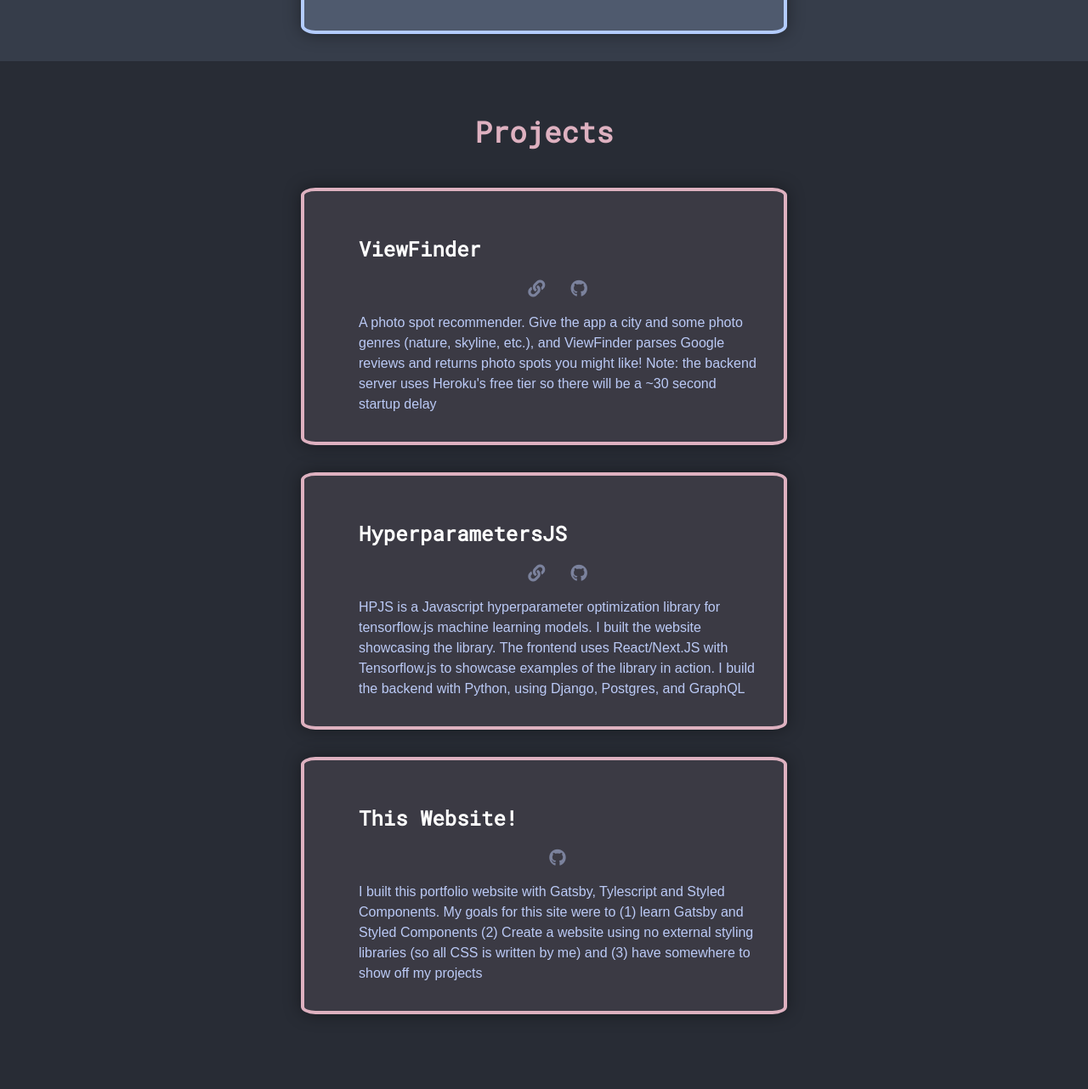
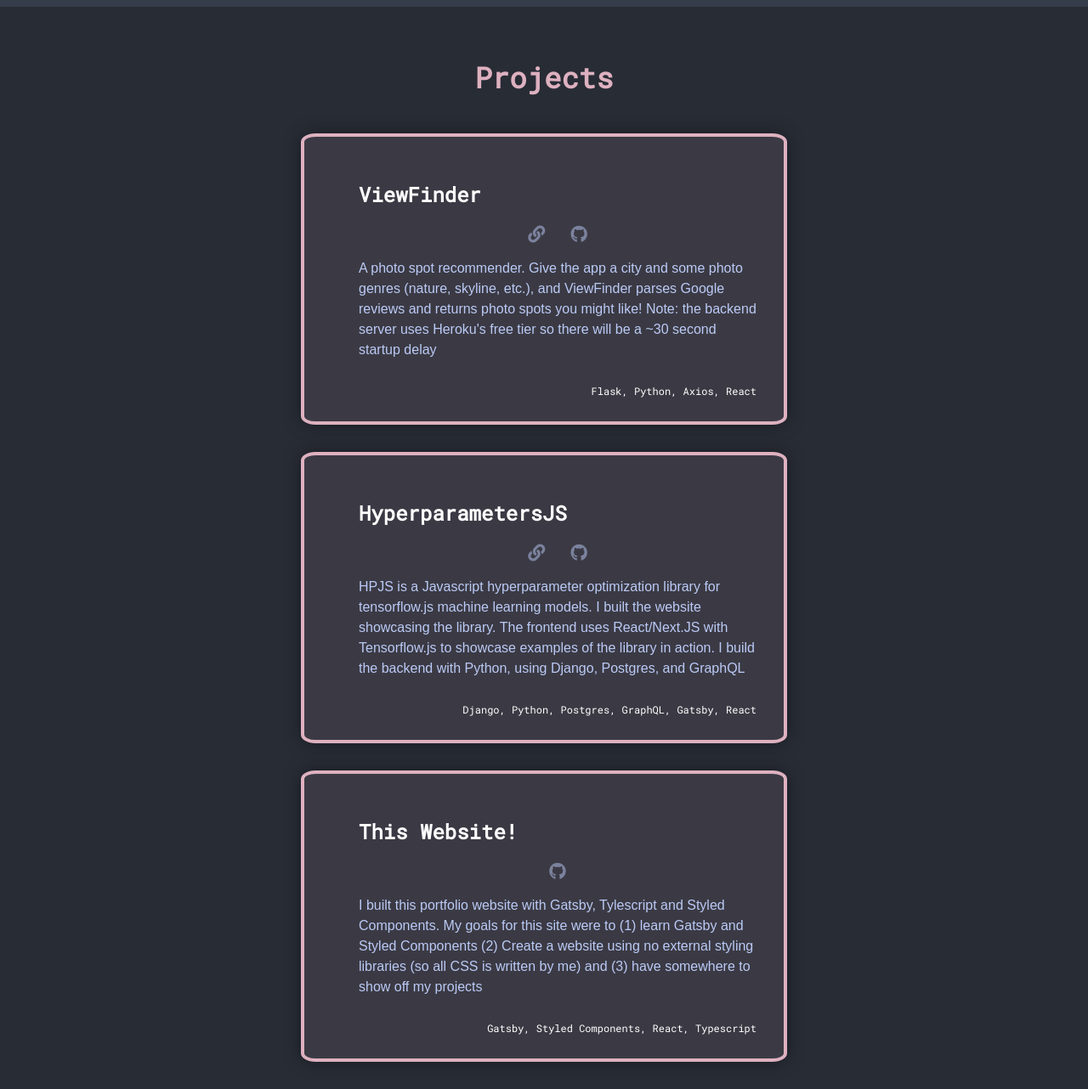
Before and after one commit to martin-stoyanov/site, a Gatsby site: page / in a window 1280 px wide. Shown: the part 1674-2956 px from the top of the page at 85% size. Before the commit the page ends 2900 px from the top, so only its background shows below. Built offline with nearby package versions, Linux system fonts and the light colour scheme; Gatsby itself is replaced by a stand-in of ours.

Commit message:
add simple text tags to projects

```diff
--- /dev/null
+++ b/src/components/Cards/CardTagsWrapper.tsx
@@ -0,0 +1,12 @@
+import React from 'react';
+import styled from 'styled-components';
+
+export const StyledCardTagsWrapper = styled.div`
+  padding-top: 1em;
+  padding-bottom: 1em;
+  text-align: right;
+`;
+
+export const CardTagsWrapper = ({ children }) => (
+  <StyledCardTagsWrapper>{children}</StyledCardTagsWrapper>
+);
--- a/src/components/Cards/Projects/CardMain.tsx
+++ b/src/components/Cards/Projects/CardMain.tsx
@@ -11,15 +11,4 @@
   }
 `;
 
-const CardTags = styled.div`
-  padding-top: 1em;
-  padding-bottom: 1em;
-  text-align: right;
-`;
-
-export const CardMain = ({ children }) => (
-  <CardMainDiv>
-    {children}
-    <CardTags></CardTags>
-  </CardMainDiv>
-);
+export const CardMain = ({ children }) => <CardMainDiv>{children}</CardMainDiv>;
--- a/src/components/Cards/Projects/HyperparametersJS/HyperparametersCard.tsx
+++ b/src/components/Cards/Projects/HyperparametersJS/HyperparametersCard.tsx
@@ -3,6 +3,7 @@
 import { Card } from '../Card';
 import { CardMain } from '../CardMain';
 import { breakpoints } from '../../../../utils';
+import { CardTagsWrapper } from '../../CardTagsWrapper';
 
 const color = '#bbcaf6';
 
@@ -68,6 +69,11 @@
         showcase examples of the library in action. I build the backend with
         Python, using Django, Postgres, and GraphQL
       </CardBody>
+      <CardTagsWrapper>
+        <p style={{ fontFamily: 'Roboto Mono, monospace', fontSize: '12px' }}>
+          Django, Python, Postgres, GraphQL, Gatsby, React
+        </p>
+      </CardTagsWrapper>
     </CardMain>
   </Card>
 );
--- a/src/components/Cards/Projects/ViewFinder/ViewfinderCard.tsx
+++ b/src/components/Cards/Projects/ViewFinder/ViewfinderCard.tsx
@@ -3,6 +3,7 @@
 import { Card } from '../Card';
 import { CardMain } from '../CardMain';
 import { breakpoints } from '../../../../utils';
+import { CardTagsWrapper } from '../../CardTagsWrapper';
 
 const color = '#bbcaf6';
 
@@ -67,6 +68,11 @@
         returns photo spots you might like! Note: the backend server uses
         Heroku's free tier so there will be a ~30 second startup delay
       </CardBody>
+      <CardTagsWrapper>
+        <p style={{ fontFamily: 'Roboto Mono, monospace', fontSize: '12px' }}>
+          Flask, Python, Axios, React
+        </p>
+      </CardTagsWrapper>
     </CardMain>
   </Card>
 );
--- a/src/components/Cards/Projects/Website/Website.tsx
+++ b/src/components/Cards/Projects/Website/Website.tsx
@@ -2,6 +2,7 @@
 import styled from 'styled-components';
 import { Card } from '../Card';
 import { CardMain } from '../CardMain';
+import { CardTagsWrapper } from '../../CardTagsWrapper';
 import { breakpoints } from '../../../../utils';
 
 const color = '#bbcaf6';
@@ -58,6 +59,11 @@
         Components (2) Create a website using no external styling libraries (so
         all CSS is written by me) and (3) have somewhere to show off my projects
       </CardBody>
+      <CardTagsWrapper>
+        <p style={{ fontFamily: 'Roboto Mono, monospace', fontSize: '12px' }}>
+          Gatsby, Styled Components, React, Typescript
+        </p>
+      </CardTagsWrapper>
     </CardMain>
   </Card>
 );
--- a/src/components/Cards/Work/CardMain.tsx
+++ b/src/components/Cards/Work/CardMain.tsx
@@ -11,15 +11,4 @@
   }
 `;
 
-const CardTags = styled.div`
-  padding-top: 1em;
-  padding-bottom: 1em;
-  text-align: right;
-`;
-
-export const CardMain = ({ children }) => (
-  <CardMainDiv>
-    {children}
-    <CardTags></CardTags>
-  </CardMainDiv>
-);
+export const CardMain = ({ children }) => <CardMainDiv>{children}</CardMainDiv>;
```
